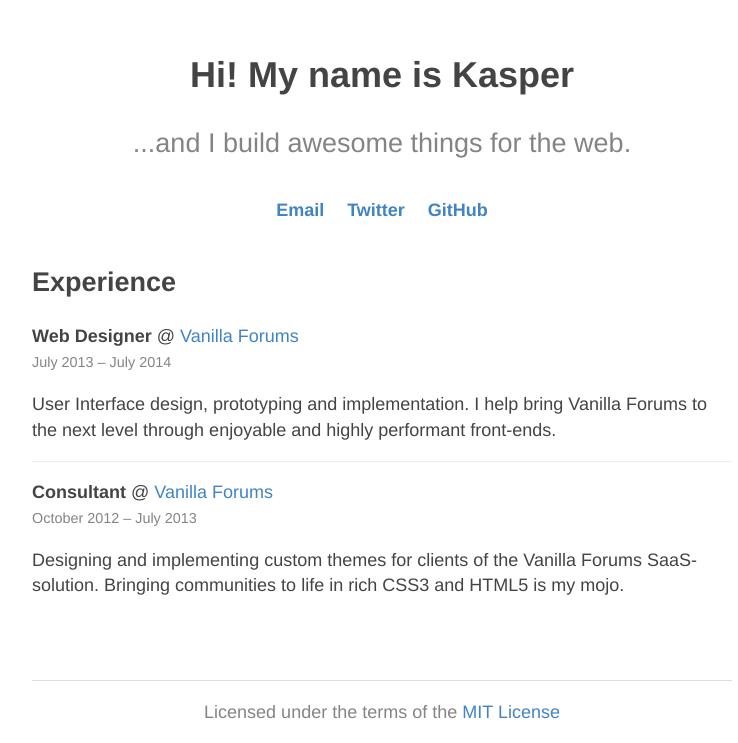
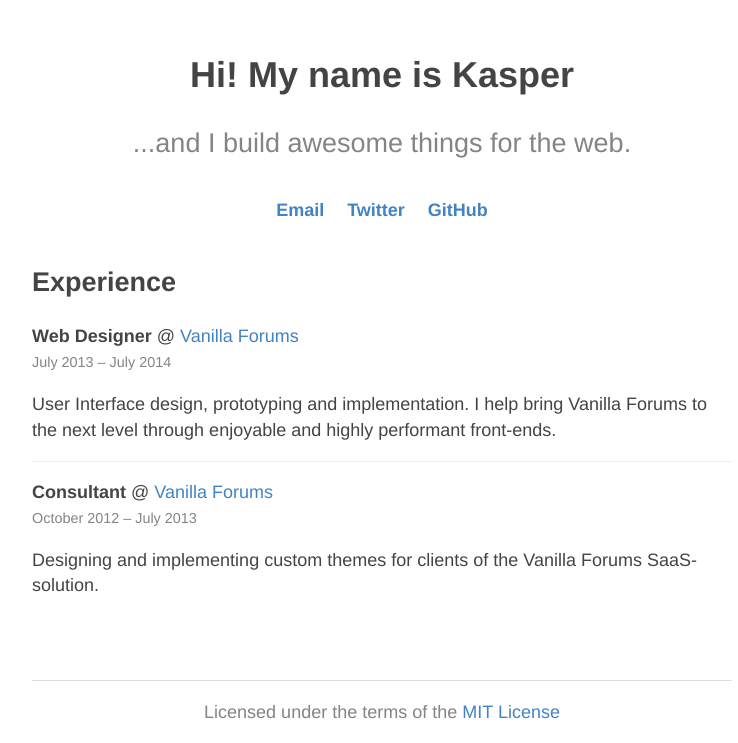
Before and after one commit to kasperisager/kasperisager.github.io, a Jekyll site: the page built from index.html, in a window 1280 px wide, cut to the strip 249-992 px from the top of the page. Shown: the whole strip, without its empty margins (258-996 px from the left). Built offline with Jekyll 4.4.1, drawn with Linux system fonts in a browser that asks for light colours; Markdown is read by kramdown in place of the engine named in the settings.

Commit message:
Simplicity and all that.

```diff
--- a/_data/experiences.yml
+++ b/_data/experiences.yml
@@ -14,4 +14,4 @@
   date:
     start: "October 2012"
     end: "July 2013"
-  description: "Designing and implementing custom themes for clients of the Vanilla Forums SaaS-solution. Bringing communities to life in rich CSS3 and HTML5 is my mojo."
+  description: "Designing and implementing custom themes for clients of the Vanilla Forums SaaS-solution."
```
